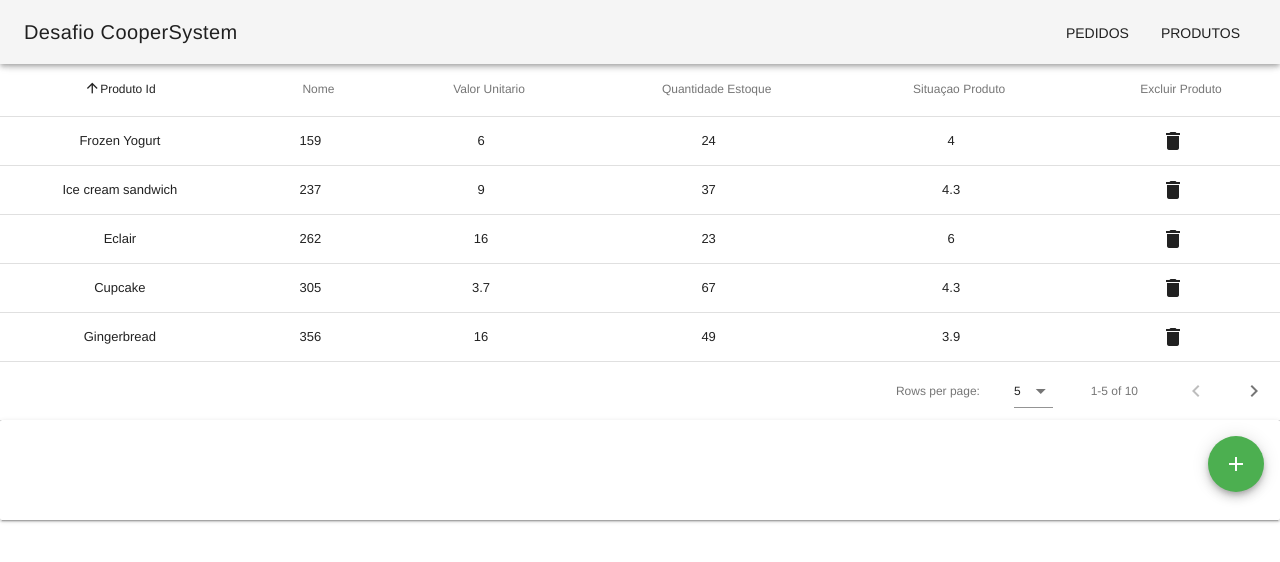
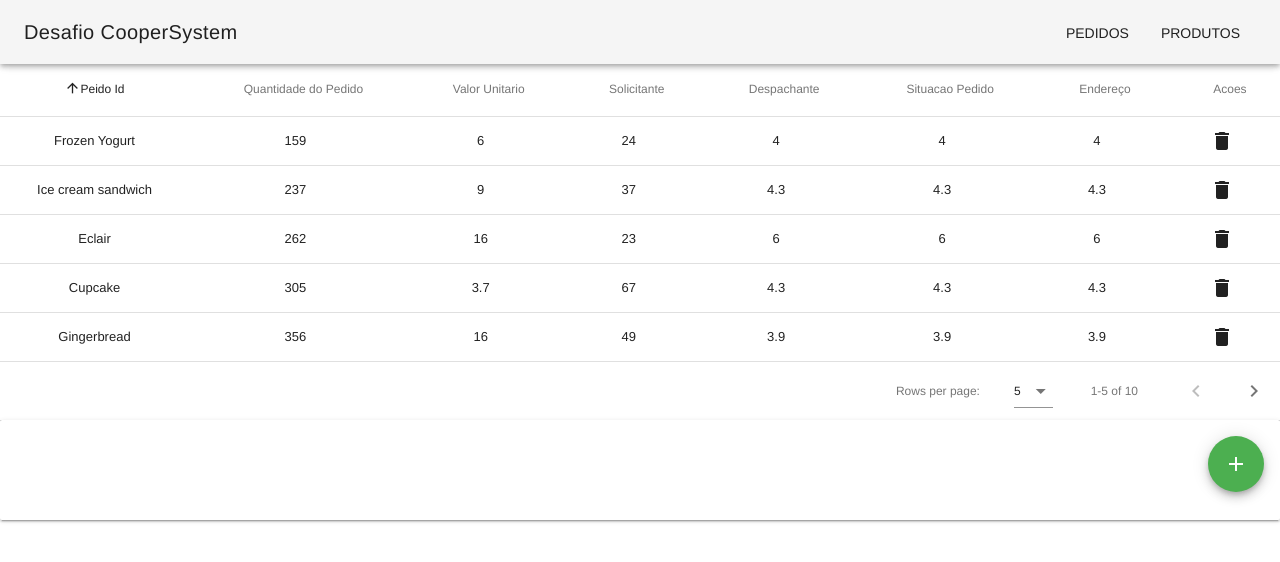
Before and after one commit to guiamado/desafio_cooper, a Vue app: page /pedidos in a window 1280 px wide. Shown: the top 562 px of the page. Built offline with nearby package versions, Linux system fonts and the light colour scheme.

Commit message:
[ADD] Adicionando Axios ao projeto

```diff
--- a/package.json
+++ b/package.json
@@ -9,6 +9,7 @@
     "test:e2e": "vue-cli-service test:e2e"
   },
   "dependencies": {
+    "axios": "^0.19.0",
     "core-js": "^2.6.5",
     "register-service-worker": "^1.6.2",
     "vue": "^2.6.10",
--- a/src/main.js
+++ b/src/main.js
@@ -5,7 +5,7 @@ import router from './router';
 import store from './store';
 import './registerServiceWorker';
 import 'vuetify/dist/vuetify.min.css';
-
+import axios from 'axios';
 Vue.use(Vuetify);
 
 Vue.config.productionTip = false;
--- a/src/store.js
+++ b/src/store.js
@@ -5,10 +5,12 @@ Vue.use(Vuex);
 
 export default new Vuex.Store({
   state: {
-
+    status: false,
   },
   mutations: {
-
+    modalCadastroProduto: (state, status) => {
+      state.status = status;
+    }
   },
   actions: {
 
--- a/src/views/Pedidos.vue
+++ b/src/views/Pedidos.vue
@@ -10,6 +10,8 @@
                 <td class="text-xs-center">{{ props.item.calories }}</td>
                 <td class="text-xs-center">{{ props.item.fat }}</td>
                 <td class="text-xs-center">{{ props.item.carbs }}</td>
+                <td class="text-xs-center">{{ props.item.protein }}</td>
+                <td class="text-xs-center">{{ props.item.protein }}</td>
                 <td class="text-xs-center">{{ props.item.protein }}</td>
                 <td class="text-xs-center"><v-btn icon><v-icon>delete</v-icon></v-btn></td>
             </template>
@@ -36,32 +38,41 @@
             return {
                 headers: [
                     {
-            text: 'Produto Id',
+                        text: 'Peido Id',
                         align: 'center',
-            value: 'produto_id'
+                        value: 'pedido_id',
                     },
                     {
-            text: 'Nome',
+                        text: 'Quantidade do Pedido',
                         align: 'center',
-            value: 'nome'
+                        value: 'quantidade_pedido'
                     },
                     {
                         text: 'Valor Unitario',
                         align: 'center',
-            value: 'valor_unitario'
+                        value: 'valor_unitario',
                     },
                     {
-            text: 'Quantidade Estoque',
+                        text: 'Solicitante',
                         align: 'center',
-            value: 'quantidade_estoque'
+                        value: 'solicitante',
                     },
                     {
-            text: 'Situaçao Produto',
+                        text: 'Despachante',
                         align: 'center',
-            value: 'situacao_produto'
+                        value: 'despachante',
                     },
                     {
-            text: 'Excluir Produto',
+                        text: 'Situacao Pedido',
+                        align: 'center',
+                        value: 'situacao_pedido',
+                    },
+                    {
+                        text: 'Endereço',
+                        align: 'center',
+                    },
+                    {
+                        text: 'Acoes',
                         align: 'center',
                     },
                 ],
@@ -72,7 +83,7 @@
                         fat: 6.0,
                         carbs: 24,
                         protein: 4.0,
-            iron: '1%'
+                        iron: '1%',
                     },
                     {
                         name: 'Ice cream sandwich',
@@ -80,7 +91,7 @@
                         fat: 9.0,
                         carbs: 37,
                         protein: 4.3,
-            iron: '1%'
+                        iron: '1%',
                     },
                     {
                         name: 'Eclair',
@@ -88,7 +99,7 @@
                         fat: 16.0,
                         carbs: 23,
                         protein: 6.0,
-            iron: '7%'
+                        iron: '7%',
                     },
                     {
                         name: 'Cupcake',
@@ -96,7 +107,7 @@
                         fat: 3.7,
                         carbs: 67,
                         protein: 4.3,
-            iron: '8%'
+                        iron: '8%',
                     },
                     {
                         name: 'Gingerbread',
@@ -104,7 +115,7 @@
                         fat: 16.0,
                         carbs: 49,
                         protein: 3.9,
-            iron: '16%'
+                        iron: '16%',
                     },
                     {
                         name: 'Jelly bean',
@@ -112,7 +123,7 @@
                         fat: 0.0,
                         carbs: 94,
                         protein: 0.0,
-            iron: '0%'
+                        iron: '0%',
                     },
                     {
                         name: 'Lollipop',
@@ -120,7 +131,7 @@
                         fat: 0.2,
                         carbs: 98,
                         protein: 0,
-            iron: '2%'
+                        iron: '2%',
                     },
                     {
                         name: 'Honeycomb',
@@ -128,7 +139,7 @@
                         fat: 3.2,
                         carbs: 87,
                         protein: 6.5,
-            iron: '45%'
+                        iron: '45%',
                     },
                     {
                         name: 'Donut',
@@ -136,7 +147,7 @@
                         fat: 25.0,
                         carbs: 51,
                         protein: 4.9,
-            iron: '22%'
+                        iron: '22%',
                     },
                     {
                         name: 'KitKat',
@@ -144,9 +155,9 @@
                         fat: 26.0,
                         carbs: 65,
                         protein: 7,
-            iron: '6%'
-          }
-        ]
+                        iron: '6%',
+                    },
+                ],
             }
         }
     }
--- a/src/views/Produtos.vue
+++ b/src/views/Produtos.vue
@@ -2,16 +2,23 @@
     <div>
         <v-data-table
             :headers="headers"
-            :items="desserts"
+            :items="produtos"
             class="elevation-1"
         >
             <template v-slot:items="props">
-        <td>{{ props.item.name }}</td>
-        <td class="text-xs-center">{{ props.item.calories }}</td>
-        <td class="text-xs-center">{{ props.item.fat }}</td>
-        <td class="text-xs-center">{{ props.item.carbs }}</td>
-        <td class="text-xs-center">{{ props.item.protein }}</td>
-        <td class="text-xs-center"><v-btn icon><v-icon>delete</v-icon></v-btn></td>
+                <td>{{ props.item.produto_id }}</td>
+                <td class="text-xs-center">{{ props.item.nome }}</td>
+                <td class="text-xs-center">{{ props.item.valor_unitario }}</td>
+                <td class="text-xs-center">{{ props.item.quantidade_estoque }}</td>
+                <td class="text-xs-center">{{ props.item.situacao_produto }}</td>
+                <td class="text-xs-center">
+                    <v-btn icon>
+                        <v-icon>delete</v-icon>
+                    </v-btn>
+                    <v-btn icon @click="editarProduto(props.item)">
+                        <v-icon>edit</v-icon>
+                    </v-btn>
+                </td>
             </template>
         </v-data-table>
         <v-card>
@@ -23,131 +30,76 @@
                     center
                     right
                     color="green"
+                    @click="dialogCadastro = !dialogCadastro"
                 >
                     <v-icon>add</v-icon>
                 </v-btn>
             </v-card-text>
         </v-card>
+        <NovoProduto v-if="dialogCadastro === true" v-model="dialogCadastro" :dialogCadastro.sync="dialogCadastro"></NovoProduto>
+        <EditarProduto v-if="dialogEditar === true" v-model="dialogEditar" :dialogEditar.sync="dialogEditar" :dados="produtoUnico"></EditarProduto>
     </div>
 </template>
 <script>
+    import axios from 'axios';
+    import NovoProduto from '../components/NovoProduto.vue';
+    import EditarProduto from '../components/EditarProduto.vue';
+
     export default {
         data () {
             return {
+                produtos: [],
+                produtoUnico: {},
+                dialogCadastro: false,
+                dialogEditar: false,
                 headers: [
                     {
                         text: 'Produto Id',
                         align: 'center',
-            value: 'produto_id'
+                        value: 'produto_id',
                     },
                     {
                         text: 'Nome',
                         align: 'center',
-            value: 'nome'
+                        value: 'nome',
                     },
                     {
                         text: 'Valor Unitario',
                         align: 'center',
-            value: 'valor_unitario'
+                        value: 'valor_unitario',
                     },
                     {
                         text: 'Quantidade Estoque',
                         align: 'center',
-            value: 'quantidade_estoque'
+                        value: 'quantidade_estoque',
                     },
                     {
                         text: 'Situaçao Produto',
                         align: 'center',
-            value: 'situacao_produto'
+                        value: 'situacao_produto',
                     },
                     {
-            text: 'Excluir Produto',
+                        text: 'Acoes',
                         align: 'center',
+                        value: 'icons',
                     },
                 ],
-        desserts: [
-          {
-            name: 'Frozen Yogurt',
-            calories: 159,
-            fat: 6.0,
-            carbs: 24,
-            protein: 4.0,
-            iron: '1%'
+            }
         },
-          {
-            name: 'Ice cream sandwich',
-            calories: 237,
-            fat: 9.0,
-            carbs: 37,
-            protein: 4.3,
-            iron: '1%'
+        components: {
+            NovoProduto,
+            EditarProduto,
         },
-          {
-            name: 'Eclair',
-            calories: 262,
-            fat: 16.0,
-            carbs: 23,
-            protein: 6.0,
-            iron: '7%'
+        created() {
+            axios.get('http://127.0.0.1:8000/api/produto')
+                .then(res => this.produtos = res.data)
+                .catch(error => console.log(error.response.data));
         },
-          {
-            name: 'Cupcake',
-            calories: 305,
-            fat: 3.7,
-            carbs: 67,
-            protein: 4.3,
-            iron: '8%'
+        methods: {
+            editarProduto(item) {
+                this.dialogEditar = !this.dialogEditar;
+                this.produtoUnico = item;
+            }
         },
-          {
-            name: 'Gingerbread',
-            calories: 356,
-            fat: 16.0,
-            carbs: 49,
-            protein: 3.9,
-            iron: '16%'
-          },
-          {
-            name: 'Jelly bean',
-            calories: 375,
-            fat: 0.0,
-            carbs: 94,
-            protein: 0.0,
-            iron: '0%'
-          },
-          {
-            name: 'Lollipop',
-            calories: 392,
-            fat: 0.2,
-            carbs: 98,
-            protein: 0,
-            iron: '2%'
-          },
-          {
-            name: 'Honeycomb',
-            calories: 408,
-            fat: 3.2,
-            carbs: 87,
-            protein: 6.5,
-            iron: '45%'
-          },
-          {
-            name: 'Donut',
-            calories: 452,
-            fat: 25.0,
-            carbs: 51,
-            protein: 4.9,
-            iron: '22%'
-          },
-          {
-            name: 'KitKat',
-            calories: 518,
-            fat: 26.0,
-            carbs: 65,
-            protein: 7,
-            iron: '6%'
-          }
-        ]
-      }
-    }
     }
 </script>
```
Also changed, not shown: 1 other file (tests, documents, lock files or other folders). Lines whose indentation alone changed are shown as unchanged.
